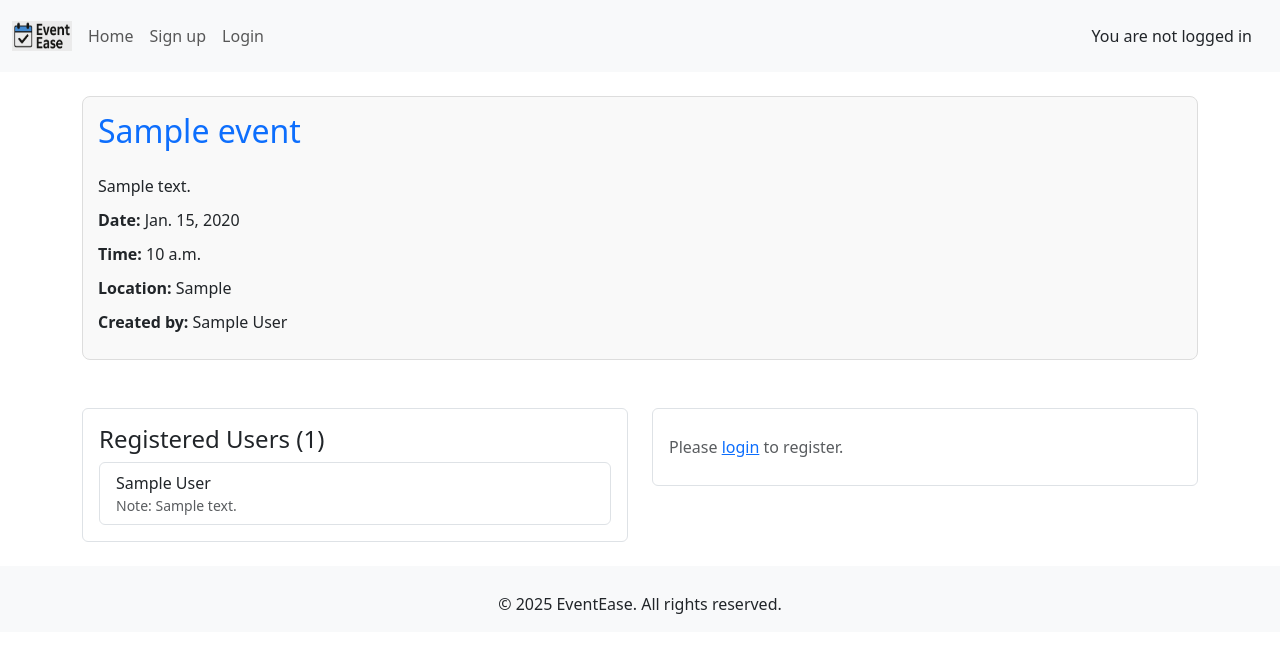
After one commit to salah929/event-ease-test1, a Django app: a page that uses templates/base.html in a window 1280 px wide. The commit adds this page. Shown: the top 653 px of the page. Run offline with Django 4.2, Linux system fonts and the light colour scheme; tables that the repository leaves empty hold one stand-in row (values such as "Sample post").

Commit message:
Add Registation form

```diff
--- a/events/models.py
+++ b/events/models.py
@@ -34,8 +34,7 @@ class EventRegistration(models.Model):
                              related_name='registrations')
     event = models.ForeignKey(Event, on_delete=models.CASCADE,
                               related_name='registrations')
-    note = models.TextField(blank=True, null=True)
-    approved = models.BooleanField(default=False)
+    note = models.CharField(max_length=255, blank=True, null=True)
     registered_at = models.DateTimeField(auto_now_add=True)
 
     class Meta:
--- /dev/null
+++ b/events/templates/events/event_details.html
@@ -0,0 +1,61 @@
+{% extends "base.html" %}
+{% load static %}
+
+{% block content %}
+<ul class="event-list">
+    <li>
+        <h2 class="mb-4">{{ event.title }}</h2>
+        <p> {{ event.description }}</p>
+        <p><strong>Date:</strong> {{ event.date }}</p>
+        <p><strong>Time:</strong> {{ event.time }}</p>
+        <p><strong>Location:</strong> {{ event.location }}</p>
+        <p><strong>Created by:</strong> {{ event.created_by.get_full_name|default:event.created_by.username }}</p>
+    </li>
+</ul>
+
+<div class="row mt-5">
+    <!-- Registered Users -->
+    <div class="col-md-6">
+        <div class="p-3 border rounded">
+            <h4>Registered Users ({{ registrations.count }})</h4>
+            <ul class="list-group">
+                {% for registration in registrations %}
+                    <li class="list-group-item">
+                        {{ registration.user.get_full_name|default:registration.user.username }}
+                        {% if registration.note %}
+                            <small class="d-block text-muted">Note: {{ registration.note }}</small>
+                        {% endif %}
+                    </li>
+                {% empty %}
+                    <li class="list-group-item">No users registered yet.</li>
+                {% endfor %}
+            </ul>
+        </div>
+    </div>
+
+    <!-- Registration Form -->
+    <div class="col-md-6">
+        <div class="p-3 border rounded">
+            {% if user.is_authenticated %}
+                {% if already_registered %}
+                    <p class="text-success">✅ You are already registered.</p>
+                    <form method="post" onsubmit="return confirm('Are you sure you want to cancel your registration?');">
+                        {% csrf_token %}
+                        <input type="hidden" name="cancel_registration" value="1">
+                        <button type="submit" name="cancel" class="btn btn-outline-danger">Cancel Registration</button>
+                    </form>
+                {% else %}
+                    <h4>Register for this event</h4>
+                    <form method="post">
+                        {% csrf_token %}
+                        {{ form.as_p }}
+                        <button type="submit" class="btn btn-primary">Register</button>
+                    </form>
+                {% endif %}
+            {% else %}
+                <p class="text-muted">Please <a href="{% url 'account_login' %}">login</a> to register.</p>
+            {% endif %}
+        </div>
+    </div>
+</div>
+{% endblock %}
--- a/events/urls.py
+++ b/events/urls.py
@@ -2,6 +2,8 @@ from django.urls import path
 from . import views
 
 urlpatterns = [
+    path('event/<slug:slug>/', views.EventDetails.as_view(),
+         name='event_details'),
     path('', views.UpcomingEventList.as_view(), name='home'),
     path('past-events/', views.PastEventList.as_view(), name='past_events'),
 
--- a/events/views.py
+++ b/events/views.py
@@ -1,7 +1,11 @@
 from django.shortcuts import render
 from django.views import generic
-from .models import Event
+from .models import Event, EventRegistration
 from datetime import date
+from .forms import EventRegistrationForm
+from django.views.generic.edit import FormMixin
+from django.views.generic import DetailView
+from django.shortcuts import redirect
 
 
 class UpcomingEventList(generic.ListView):
@@ -22,3 +26,55 @@ class PastEventList(generic.ListView):
 
     def get_queryset(self):
         return Event.objects.filter(status=1, date__lt=date.today()).order_by('-date', '-time')
+
+
+class EventDetails(FormMixin, DetailView):
+    model = Event
+    template_name = "events/event_details.html"
+    slug_field = 'slug'
+    slug_url_kwarg = 'slug'
+    form_class = EventRegistrationForm
+
+    def get_success_url(self):
+        return self.request.path
+
+    def get_context_data(self, **kwargs):
+        context = super().get_context_data(**kwargs)
+        event = self.get_object()
+        user = self.request.user
+        context['form'] = EventRegistrationForm()
+        context['registrations'] = EventRegistration.objects.filter(event=event)
+        if user.is_authenticated:
+            context['already_registered'] = EventRegistration.objects.filter(event=event, user=user).exists()
+        return context
+
+    def post(self, request, *args, **kwargs):
+        self.object = self.get_object()
+        event = self.object
+
+        # Handle cancellation
+        if request.POST.get("cancel_registration"):
+            EventRegistration.objects.filter(event=event, user=request.user).delete()
+            return redirect("event_details", slug=event.slug)
+
+        # Handle new registration
+        form = EventRegistrationForm(request.POST)
+        if form.is_valid():
+            registration = form.save(commit=False)
+            registration.event = event
+            registration.user = request.user
+            registration.save()
+            return redirect("event_details", slug=event.slug)
+
+        registrations = EventRegistration.objects.filter(event=event)
+        is_registered = EventRegistration.objects.filter(event=event, user=request.user).exists()
+        return render(
+            request,
+            "events/event_details.html",
+            {
+                "event": event,
+                "form": form,
+                "registrations": registrations,
+                "is_registered": is_registered,
+            },
+        )
--- a/static/css/style.css
+++ b/static/css/style.css
@@ -18,9 +18,12 @@ ul {
     background-color: #f9f9f9;
 }
 
-h1 {
-    text-align: center;
+.detail-event {
     margin-bottom: 30px;
+    padding: 15px;
+    border: 1px solid #ddd;
+    border-radius: 8px;
+    background-color: #f9f9f9;
 }
 
 h2 {
@@ -36,3 +39,20 @@ p {
     margin-top: 20px;
     justify-content: center;
 }
+
+.btn-signup:hover,
+.btn-signup:active {
+    background-color: #fff;
+    color: #23BBBB;
+}
+
+.btn-signup {
+    background-color: #188181;
+    color: #fff;
+}
+
+.link:hover,
+.link:active {
+    color: #445261;
+    text-decoration: underline;
+}
--- a/templates/base.html
+++ b/templates/base.html
@@ -35,7 +35,7 @@
                     {% else %}
                         <li class="nav-item">
                             <a class="nav-link {% if request.path == signup_url %}active{% endif %}" aria-current="page"
-                                href="{% url 'account_signup' %}">Register</a>
+                                href="{% url 'account_signup' %}">Sign up</a>
                         </li>
                         <li class="nav-item">
                             <a class="nav-link {% if request.path == login_url %}active{% endif %}" aria-current="page" href="{% url 'account_login' %}">Login</a>
```
Also changed, not shown: events/templates/events/index.html (+17 -6 lines), events/migrations/0003_alter_eventregistration_note.py (added).
